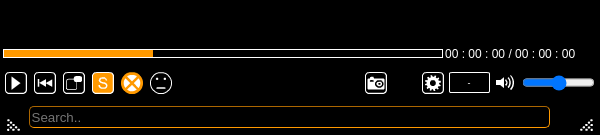
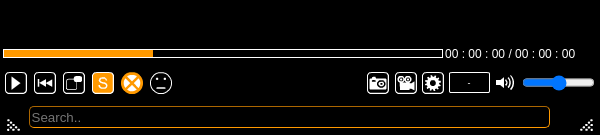
Before and after one commit to 1502shivam-singh/JavaScript-, an Electron app: page Media-player/src/index.html in a window 600 px wide. Shown: the part 665-800 px from the top of the page. Drawn offline with nearby package versions, Linux system fonts and the light colour scheme.

Commit message:
Updated index.html

```diff
--- a/Media-player/src/index.html
+++ b/Media-player/src/index.html
@@ -41,7 +41,7 @@
           </div>
           <div class="right_butttons">
             <button class="nav_btn"  id="snapshot"></button>
-            <button class="nav_btn"  id="vidosetting"></button>
+            <button class="nav_btn"  id="videosetting"></button>
             <button class="nav_btn"  id="preference"></button>
             <button class="nav_btn"  id="quality">-</button>
             <button class="nav_btn"  id="sound"></button>
```
